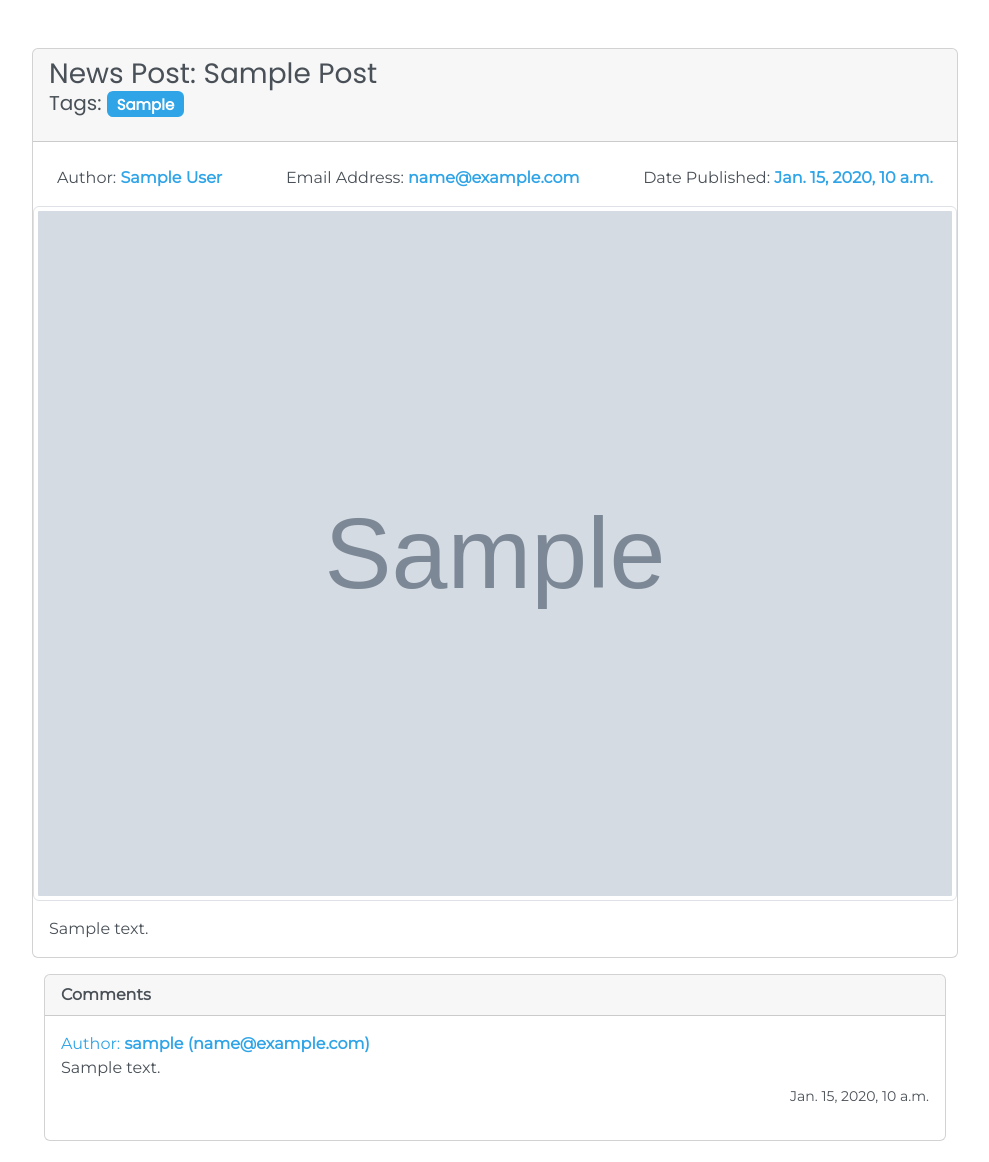
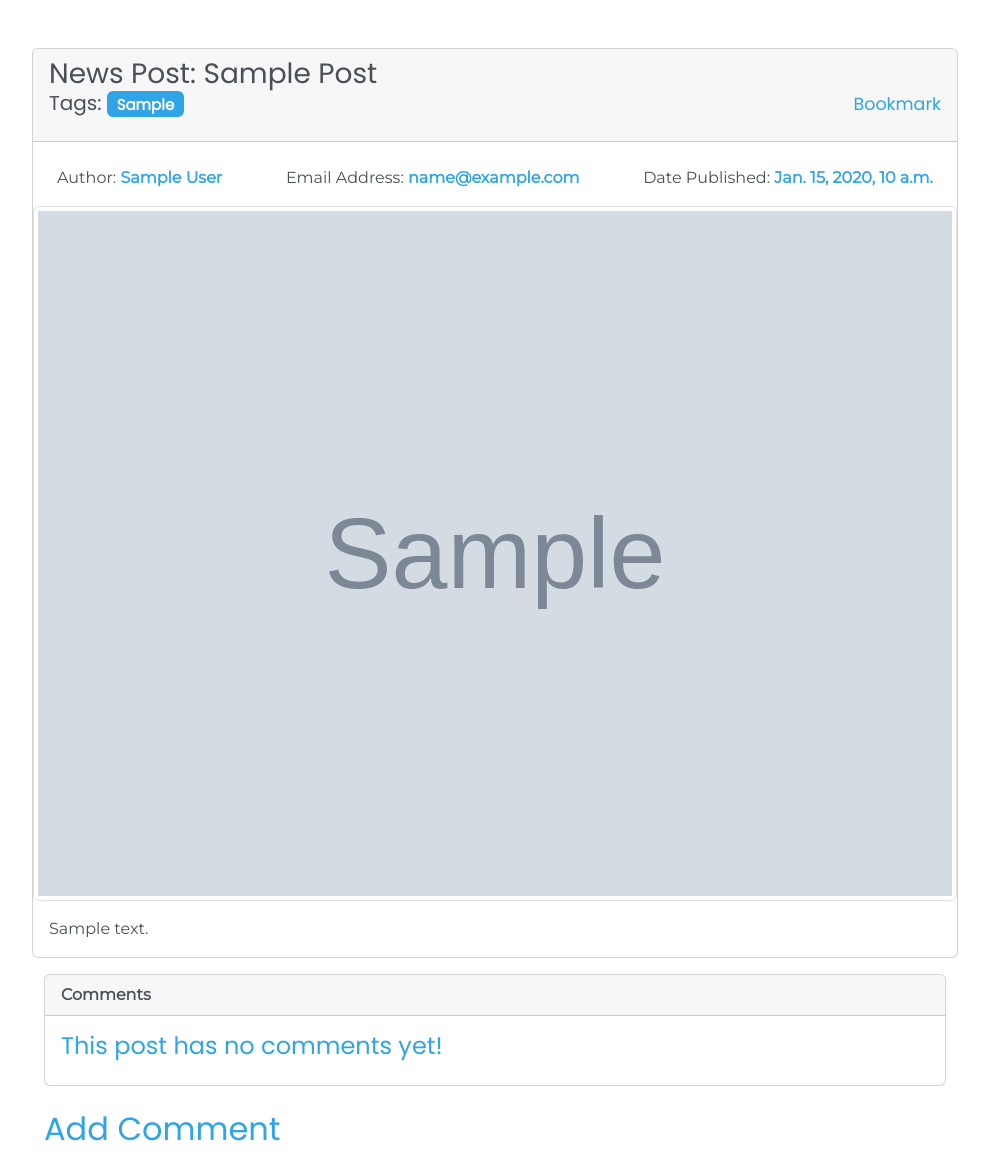
Before and after one commit to KramStyles/python-django-the-practical-guide, a Django app: a page that uses blog/templates/blog/post_detail.html in a window 1280 px wide. Shown: the part 56-1218 px from the top of the page, without its empty margins (145-1134 px from the left). Run offline with Django 4.2, Linux system fonts and the light colour scheme; tables that the repository leaves empty hold one stand-in row (values such as "Sample post"); grey boxes marked "Sample" are stand-in pictures; some libraries are stand-ins or nearby versions.

Commit message:
worked on creating bookmarked posts

```diff
--- a/blog/admin.py
+++ b/blog/admin.py
@@ -10,7 +10,7 @@ class PostAdmin(admin.ModelAdmin):
 
 
 class CommentAdmin(admin.ModelAdmin):
-    list_display = ("user_name", "user_email")
+    list_display = ("user_name", "user_email", "post")
 
 
 admin.site.register(Post, PostAdmin)
--- a/blog/templates/blog/post_detail.html
+++ b/blog/templates/blog/post_detail.html
@@ -16,8 +16,23 @@
                         {% for tag in data.tags.all %}
                             <small class="badge bg-primary">{{ tag.caption }} </small>
                         {% endfor %}
+                        {% if not bookmarks or data.id not in bookmarks %}
+                            <span class="float-end text-primary cur-pointer"
+                                  onclick="updateBookmark()"><small>Bookmark</small> <i
+                                    class="bi bi-bookmark-check-fill"></i></span>
+                        {% else %}
+                            <span class="float-end text-primary cur-pointer" onclick="updateBookmark()">
+                                <small>Remove Bookmark</small>
+                                <i class="bi bi-bookmark"></i>
+                            </span>
+                        {% endif %}
                     </p>
                 </h3>
+                <form action="{% url "bookmark-view" %}" id="frmBookmark" method="post">
+                    {% csrf_token %}
+                    <input type="hidden" name="bookmark-id" value="{{ data.id }}">
+                    <input type="hidden" name="slug" value="{{ data.slug }}">
+                </form>
                 <div class="card-body d-flex justify-content-between px-4 pb-0 pt-4">
                     <p>Author: <span class="fw-bold text-primary">{{ data.author }}</span></p>
                     <p>Email Address: <span class="fw-bold text-primary">{{ data.author.email_address }}</span></p>
@@ -66,4 +81,10 @@
             </div>
         </div>
     </div>
+    <script>
+        const updateBookmark = () => {
+            let form = document.getElementById("frmBookmark");
+            form.submit()
+        }
+    </script>
 {% endblock %}
--- a/blog/urls.py
+++ b/blog/urls.py
@@ -7,4 +7,5 @@ urlpatterns = [
     path("posts/<slug:slug>/", views.PostDetailView.as_view(), name="blog-post-details"),
     path("posts_function/", views.post, name="blog-post-function"),
     path("posts_function/<slug:slug>/", views.post_details, name="blog-post-details-function"),
+    path("bookmark/", views.BookmarkView.as_view(), name="bookmark-view"),
 ]
--- a/blog/views.py
+++ b/blog/views.py
@@ -1,4 +1,5 @@
 from django.shortcuts import render, redirect, get_object_or_404
+from django.views import View
 from django.views.generic import ListView, DetailView
 
 from blog.forms import CommentForm
@@ -48,27 +49,61 @@ class PostDetailView(DetailView):
     model = Post
     context_object_name = "data"
 
+    def populate_context(self, comment_form, blog_instance):
+        bookmarks = self.request.session.get("bookmarked")
+        context = {
+            "title": f"News Post: {blog_instance.title.title()}",
+            "data": blog_instance,
+            "comment_form": comment_form,
+            "bookmarks": bookmarks,
+        }
+        return context
+
     def post(self, request, slug):
         blog = get_object_or_404(Post, slug=slug)
         comment_form = CommentForm(request.POST)
         if comment_form.is_valid():
-            comment = comment_form.save(commit=False)  # To prevent the saving till we add post
+            comment = comment_form.save(
+                commit=False
+            )  # To prevent the saving till we add post
             comment.post = blog
             comment.save()
             return redirect("blog-post-details", slug=slug)
 
-        context = {
-            "title": f"News Post: {blog.title.title()}",
-            "data": blog,
-            "comment_form": comment_form,
-            "status": "error", "message": "An error occurred while saving comment. Check below!",
-        }
+        context = self.populate_context(comment_form=comment_form, blog_instance=blog)
+        context.update(
+            {
+                "status": "error",
+                "message": "An error occurred while saving comment. Check below!",
+            }
+        )
         return render(request, "blog/post_detail.html", context)
 
     def get_context_data(self, **kwargs):
         context = super().get_context_data(**kwargs)
-        post_title = self.object.title.title()
-        context["title"] = f"News Post: {post_title}"
-        context["comment_form"] = CommentForm()
-        context["comments"] = self.object.comments.all()
+        context.update(
+            self.populate_context(comment_form=CommentForm(), blog_instance=self.object)
+        )
         return context
+
+
+class BookmarkView(View):
+    def post(self, request):
+        bookmark_id = int(request.POST.get("bookmark-id"))
+        slug = request.POST.get("slug")
+
+        # Get session
+        bookmarked = request.session.get("bookmarked")
+        if not bookmarked:
+            bookmarked = []
+
+        # Add id to session if it's not already there
+        if bookmark_id not in bookmarked:
+            bookmarked.append(bookmark_id)
+        else:
+            # unset it from bookmark
+            bookmarked.remove(bookmark_id)
+
+        request.session["bookmarked"] = bookmarked
+
+        return redirect("blog-post-details", slug=slug)
--- a/challenges/static/challenges/css/custom.css
+++ b/challenges/static/challenges/css/custom.css
@@ -37,6 +37,11 @@ a {
 .text-justify {
     text-align: justify !important;
 }
+
 .card-body > div {
     margin: 10px auto;
 }
+
+.cur-pointer {
+    cursor: pointer !important;
+}
```
